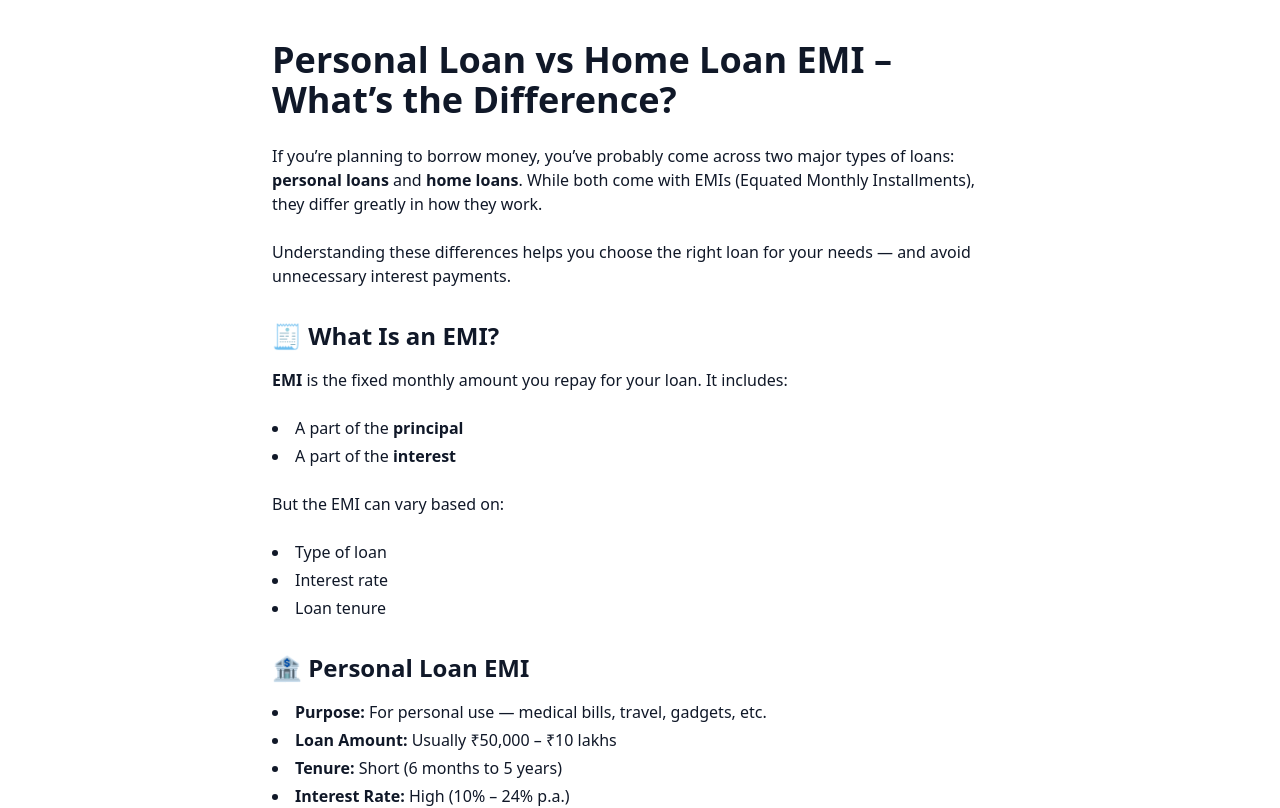
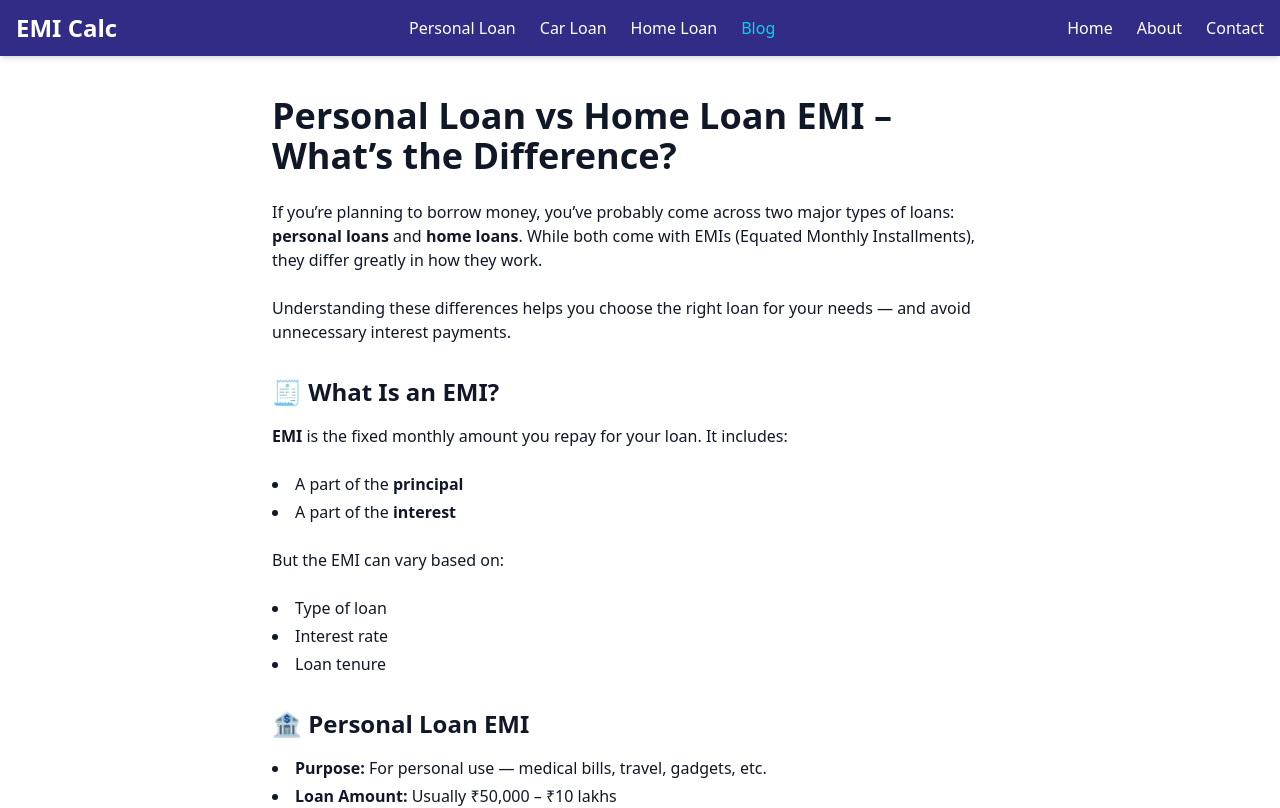
Before and after one commit to gauravcodes247/quickemi, a Next.js app: page /blog/personalvshome in a window 1280 px wide. Shown: the top 808 px of the page. Built offline with nearby package versions, Linux system fonts and the light colour scheme.

Commit message:
Fixed blog routing issue and converted blog pages to Next.js App Router

```diff
--- a/src/app/blog/how-to-calculate-emi/page.js
+++ b/src/app/blog/how-to-calculate-emi/page.js
@@ -7,25 +7,27 @@ export const metadata = {
 import Navbar from '@/app/components/navbar';
 export default function BlogHowToCalculateEMI() {
   return (
+    <>
+    <Navbar/>
     <div className="max-w-3xl mx-auto px-4 py-10 bg-white text-gray-900">
       <Head>
         <title>How to Calculate Loan EMI Easily - QuickEMI</title>
         <meta
           name="description"
           content="Learn how to calculate your loan EMI using a simple formula or our free online EMI calculator tool. Quick, easy, and accurate!"
-        />
+          />
         <meta
           name="keywords"
           content="calculate EMI, loan EMI formula, EMI calculator, EMI calculation example, QuickEMI blog"
-        />
+          />
         <meta name="author" content="QuickEMI Team" />
         <meta name="robots" content="index, follow" />
         <link
           rel="canonical"
           href="https://quickemi.site/blog/how-to-calculate-loan-emi"
-        />
+          />
       </Head>
-<Navbar/>
+
 
       <h1 className="text-3xl md:text-4xl font-bold mb-6">
         How to Calculate Your Loan EMI Easily
@@ -127,5 +129,6 @@ export default function BlogHowToCalculateEMI() {
         Contact us or leave a comment below!
       </p>
     </div>
+          </>
   );
 }
--- a/src/app/blog/personalvshome/page.js
+++ b/src/app/blog/personalvshome/page.js
@@ -12,9 +12,12 @@ export const metadata = {
     canonical: "https://quickemi.site/blog/personal-loan-vs-home-loan-emi",
   },
 };
+import Navbar from '@/app/components/navbar';
 
 export default function BlogPersonalVsHomeEMI() {
   return (
+    <>
+    <Navbar/>
     <div className="max-w-3xl mx-auto px-4 py-10 text-gray-900">
       <h1 className="text-3xl md:text-4xl font-bold mb-6">
         Personal Loan vs Home Loan EMI – What’s the Difference?
@@ -113,5 +116,6 @@ export default function BlogPersonalVsHomeEMI() {
         Visit our <a href="/" className="text-cyan-400 underline">Home Page</a> to explore!
       </p>
     </div>
+    </>
   );
 }
```
